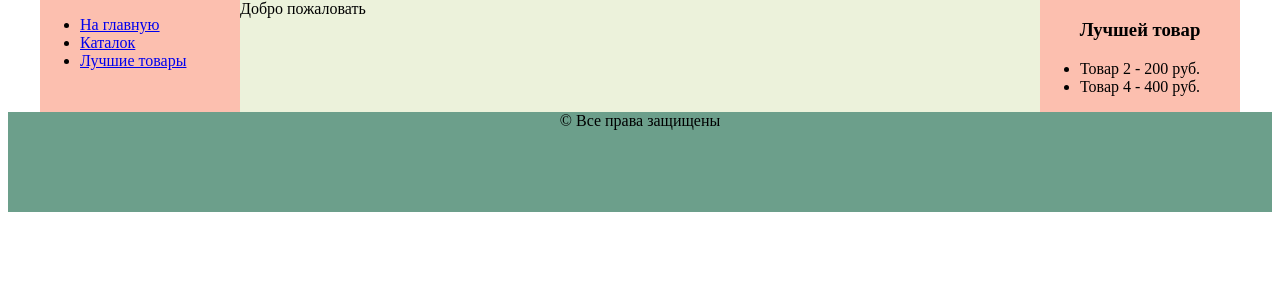
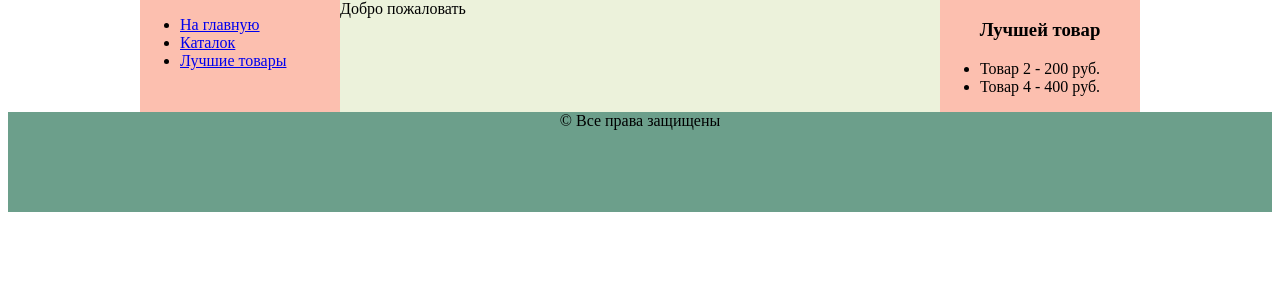
Before and after one commit to antohch/kohana, a PHP site: page /kohana/ in a window 1280 px wide. Shown: the part 121-421 px from the top of the page. Run offline with PHP 8.4, Linux system fonts and the light colour scheme; settings files or empty folders that the repository lacks are supplied; some libraries are stand-ins or nearby versions.

Commit message:
Изменил размер

```diff
--- a/application/views/v_base.php
+++ b/application/views/v_base.php
@@ -8,9 +8,8 @@
 </head>
 <body>
 <style  type="text/css">
-//пример здесь http://www.sitehere.ru/kolonki-odinakovoj-vysoty-na-css
-body
-{
+//пример здесь: http://www.sitehere.ru/kolonki-odinakovoj-vysoty-na-css
+body {
     color: #000;
     background: #FFFFFF;
     word-wrap: break-word;
@@ -30,13 +29,13 @@ body
 #container
 {
     display: flex;
-    min-width:1200px;
+    min-width:1000px;
     margin: 0px auto;
 }
 #center
 {
     background: #ecf2db;
-    min-width: 800px;
+    min-width: 600px;
 
 }
 #left
```
